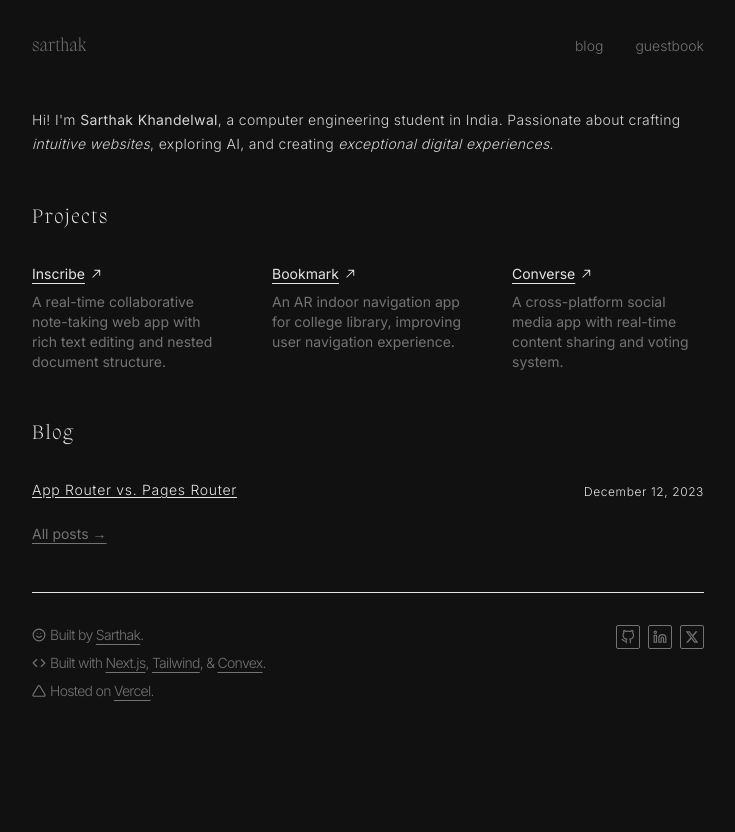
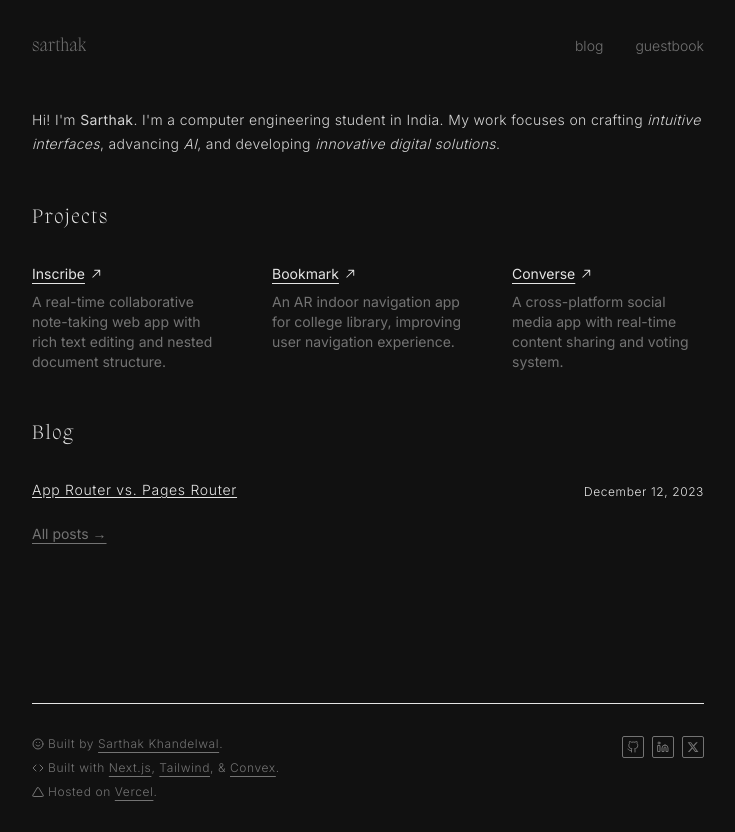
Before and after one commit to sarthkh/portfolio-v2, a Next.js app: page / in a window 1280 px wide. Shown: the whole page, without its empty margins (272-1007 px from the left). Before the commit the page ends 800 px from the top, so only its background shows below. Built offline with nearby package versions, Linux system fonts and the light colour scheme.

Commit message:
refactor: move footer and adjust styles

```diff
--- a/src/app/blog/[slug]/page.tsx
+++ b/src/app/blog/[slug]/page.tsx
@@ -125,7 +125,7 @@ const PostPage = (props: PostPageProps) => {
         <div className="mt-2 mb-2">
           <Reveal>
             <div className="flex flex-col">
-              <span className="mt-2 mb-6 font-migra text-4xl sm:text-5xl tracking-wider">
+              <span className="my-2 font-migra text-4xl sm:text-5xl tracking-wider">
                 {post.data.title}
               </span>
               <span className="w-fit font-light tracking-wider text-sm">
@@ -137,7 +137,7 @@ const PostPage = (props: PostPageProps) => {
 
         <div className="flex flex-col mb-12 space-y-2">
           <Reveal>
-            <div className="flex flex-wrap gap-y-2 pt-4">
+            <div className="flex flex-wrap gap-y-2 mt-2">
               {post.data.tags.map((tag: string) => (
                 <p
                   key={tag}
--- a/src/app/components/about.tsx
+++ b/src/app/components/about.tsx
@@ -4,9 +4,10 @@ export default function About() {
   return (
     <Reveal>
       <p className="text-neutral-300 text-sm font-light tracking-wide leading-6">
-        Hi! I&apos;m <strong>Sarthak Khandelwal</strong>, a computer engineering
-        student in India. Passionate about crafting <em>intuitive websites</em>,
-        exploring AI, and creating <em>exceptional digital experiences</em>.
+        Hi! I&apos;m <strong>Sarthak</strong>. I&apos;m a computer engineering
+        student in India. My work focuses on crafting{" "}
+        <em>intuitive interfaces</em>, advancing <em>AI</em>, and developing{" "}
+        <em>innovative digital solutions</em>.
       </p>
     </Reveal>
   );
--- a/src/app/components/footer.tsx
+++ b/src/app/components/footer.tsx
@@ -7,20 +7,24 @@ import {
   FiLinkedin,
 } from "react-icons/fi";
 import { FaXTwitter } from "react-icons/fa6";
+import { Reveal } from "../utils/reveal";
 
 export default function Footer() {
   return (
-    <div className="border-t border-neutral-200 flex flex-col sm:flex-row space-y-12 sm:space-y-0 justify-between items-start pt-8 text-sm font-light tracking-tighter text-neutral-500">
+    <Reveal>
+      <div className="flex flex-col">
+        <div className="grow"></div>
+        <div className="mt-12 border-t border-neutral-200 flex flex-col sm:flex-row space-y-12 sm:space-y-0 justify-between items-start pt-8 text-xs font-light tracking-wider text-neutral-500">
           <div className="flex flex-col space-y-2">
             <div className="flex items-center gap-1">
               <FiSmile />
               <p>
-            Built by{" "}
+                Built by&nbsp;
                 <Link
                   href="https://github.com/sarthakz25"
                   className="underline underline-offset-4 hover:text-neutral-200 transition-colors duration-200"
                 >
-              Sarthak
+                  Sarthak Khandelwal
                 </Link>
                 .
               </p>
@@ -87,5 +91,7 @@ export default function Footer() {
             </Link>
           </div>
         </div>
+      </div>
+    </Reveal>
   );
 }
--- a/src/app/components/project-card.tsx
+++ b/src/app/components/project-card.tsx
@@ -24,7 +24,7 @@ export default function ProjectCard({
           <span className="underline underline-offset-4 group-hover:text-neutral-500 transition-colors duration-200">
             {title}{" "}
           </span>
-          <RxArrowTopRight className="group-hover:text-neutral-500 group-hover:-translate-y-1 transition duration-200" />
+          <RxArrowTopRight className="group-hover:text-neutral-500 group-hover:translate-x-1 group-hover:-translate-y-1 transition duration-200" />
         </Link>
         <p className="text-neutral-500">{description}</p>
       </div>
--- a/src/app/layout.tsx
+++ b/src/app/layout.tsx
@@ -2,6 +2,7 @@ import type { Metadata } from "next";
 import { Inter } from "next/font/google";
 import "./globals.css";
 import Header from "./components/header";
+import Footer from "./components/footer";
 
 const inter = Inter({ subsets: ["latin"] });
 
@@ -18,9 +19,11 @@ export default function RootLayout({
   return (
     <html lang="en">
       <body className={inter.className}>
-        <div className="max-w-2xl mx-auto py-4">
+        <div className="max-w-2xl mx-auto py-4 flex flex-col min-h-screen">
           <Header />
           {children}
+          <div className="flex grow" />
+          <Footer />
         </div>
       </body>
     </html>
--- a/src/app/page.tsx
+++ b/src/app/page.tsx
@@ -1,6 +1,5 @@
 import About from "./components/about";
 import BlogPreview from "./components/blog";
-import Footer from "./components/footer";
 import Projects from "./components/projects";
 
 export default function Home() {
@@ -9,7 +8,6 @@ export default function Home() {
       <About />
       <Projects />
       <BlogPreview />
-      <Footer />
     </main>
   );
 }
--- a/src/app/utils/post-metadata.ts
+++ b/src/app/utils/post-metadata.ts
@@ -14,6 +14,7 @@ const getPostMetadata = (): PostMetadata[] => {
   const files = fs.readdirSync(folder);
   const markdownPosts = files.filter((file) => file.endsWith(".md"));
 
+  // get data
   const posts = markdownPosts.map((fileName) => {
     const fileContents = fs.readFileSync(`posts/${fileName}`, "utf-8");
     const matterResult = matter(fileContents);
```
Lines whose indentation alone changed are shown as unchanged.
